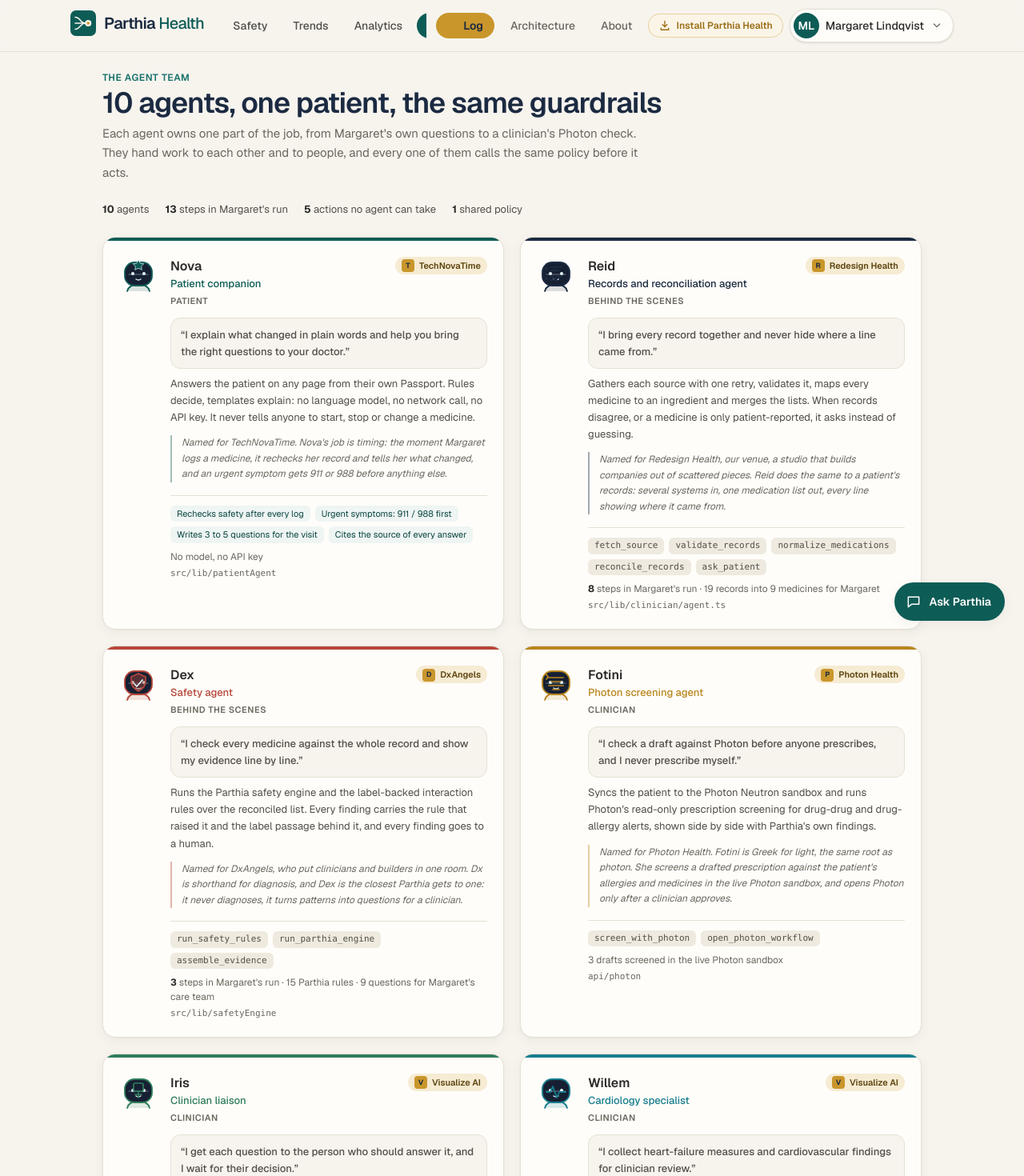
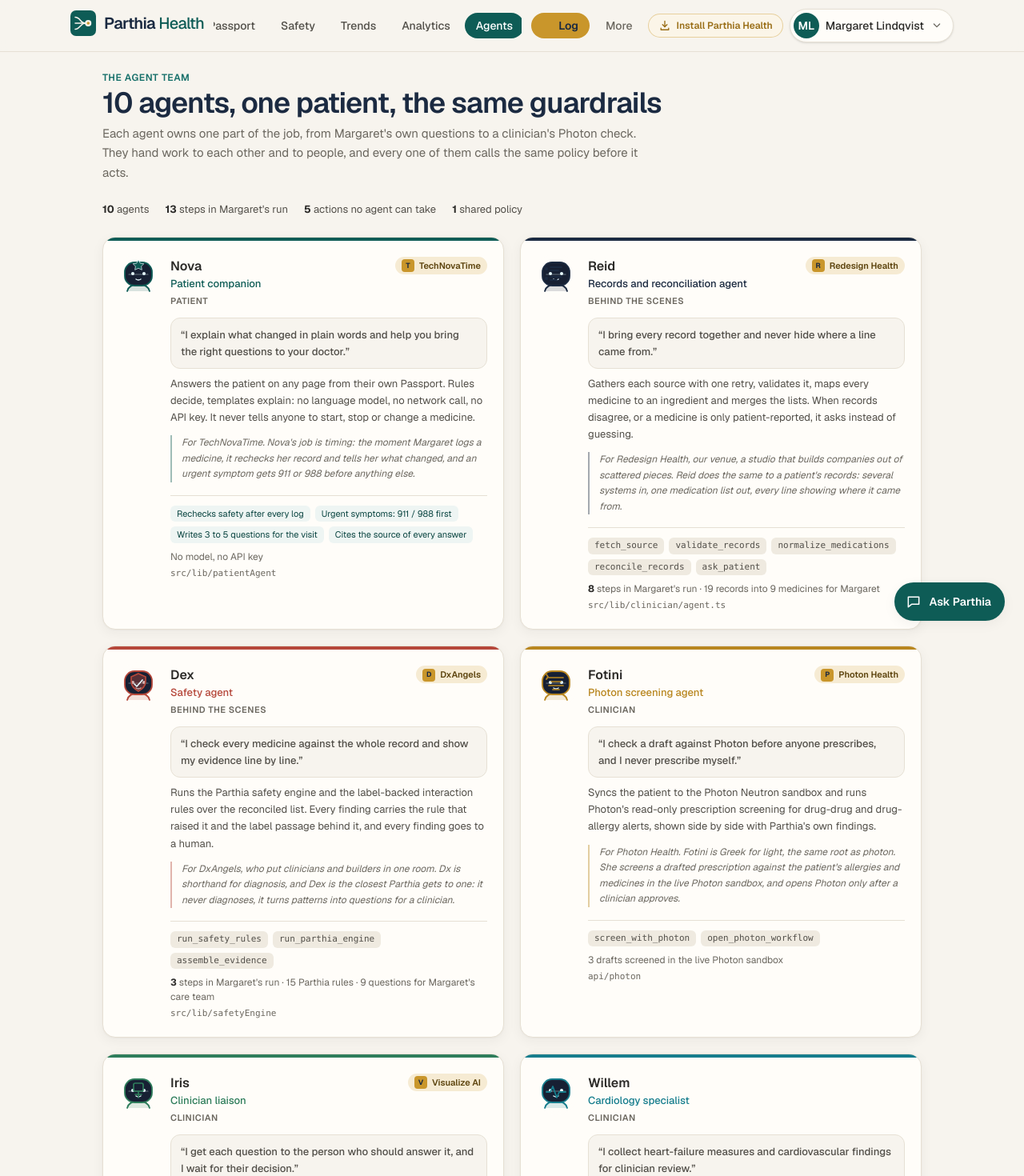
Before and after one commit to santiago9107/hackathon_parthia, a Next.js app: page /agents in a window 1280 px wide. Shown: the top 1470 px of the page at 80% size. Built offline with nearby package versions, Linux system fonts and the light colour scheme.

Commit message:
fix: polish release agent workflow

```diff
--- a/src/app/agents/page.tsx
+++ b/src/app/agents/page.tsx
@@ -44,7 +44,7 @@
               <p className="text-base font-semibold text-ink">{agent.name}</p>
               <p className="text-[13px] font-medium" style={{ color: agent.color }}>{agent.role}</p>
             </div>
-            <span className="rounded-full bg-gold-100 px-2 py-0.5 text-[11px] font-semibold text-[#5c430d]"><SponsorLogo name={agent.tribute} /></span>
+            {agent.tribute && <span className="rounded-full bg-gold-100 px-2 py-0.5 text-[11px] font-semibold text-[#5c430d]"><SponsorLogo name={agent.tribute} /></span>}
           </div>
           <p className="mt-1 text-[11px] font-semibold uppercase tracking-wider text-ink-muted">{agent.audience}</p>
 
@@ -54,7 +54,7 @@
           <p className="mt-2 text-[13px] leading-relaxed text-ink-soft">{agent.description}</p>
 
           <p className="mt-3 border-l-2 pl-3 text-[12px] italic leading-relaxed text-ink-muted" style={{ borderColor: `${agent.color}66` }}>
-            Named {agent.why.charAt(0).toLowerCase() + agent.why.slice(1)}
+            {agent.why}
           </p>
 
           <div className="mt-4 flex flex-wrap gap-1.5 border-t border-line pt-3">
@@ -111,7 +111,7 @@
 
       <p className="mt-6 text-sm text-ink-muted">
         See them work: <Link href="/" className="font-semibold text-brand-700 underline">Margaret&apos;s home</Link> for Nova, and the{" "}
-        <Link href="/clinician/" className="font-semibold text-brand-700 underline">clinician view</Link> for Reid, Dex, Fotini, Willem, Elsie, Aaron and Iris.
+        <Link href="/clinician/" className="font-semibold text-brand-700 underline">clinician view</Link> for Reid, Dex, Fotini, Willem, Elsie, Aaron and Iris. <Link href="/analytics/" className="font-semibold text-brand-700 underline">Open the live analytics view</Link>.
       </p>
       <Card className="mt-6 flex items-center gap-4 p-4"><Image src="/try-it-qr.png" alt="QR code for the Parthia Health demo" width={96} height={96} /><div><p className="text-sm font-semibold text-ink">Try it on your phone</p><p className="mt-1 text-xs text-ink-muted">Scan to open the live demonstration.</p></div></Card>
     </div>
--- a/src/app/architecture/page.tsx
+++ b/src/app/architecture/page.tsx
@@ -1,3 +1,4 @@
+import Link from "next/link";
 import { Card, PageHeader } from "@/components/PageHeader";
 import { SystemDiagram } from "@/components/architecture/SystemDiagram";
 import { RULES } from "@/lib/safetyEngine";
@@ -13,7 +14,7 @@
 export default function ArchitecturePage() {
   return <div><PageHeader eyebrow="Architecture" title="A patient-owned record, with bounded agents around it." subtitle="The demo runs the first five stages as transparent, replayable steps. Each stage says what is live today and what comes next." />
     <Card className="mb-6 p-4 sm:p-6"><SystemDiagram ruleCount={RULES.length} /></Card>
-    <div className="space-y-4">{stages.map(([name, running, next]) => <Card key={name} className="p-5 sm:p-6"><div className="grid gap-5 md:grid-cols-[180px_1fr_1fr]"><h2 className="font-serif text-xl font-semibold text-navy">{name}</h2><div><p className="text-xs font-semibold uppercase tracking-wider text-brand-700">Running in this demo</p><p className="mt-2 text-sm leading-6 text-ink-soft">{running}</p></div><div><p className="text-xs font-semibold uppercase tracking-wider text-ink-muted">Next</p><p className="mt-2 text-sm leading-6 text-ink-muted">{next}</p></div></div></Card>)}</div>
+    <div className="space-y-4">{stages.map(([name, running, next]) => <Card key={name} className="p-5 sm:p-6"><div className="grid gap-5 md:grid-cols-[180px_1fr_1fr]"><h2 className="font-serif text-xl font-semibold text-navy">{name}</h2><div><p className="text-xs font-semibold uppercase tracking-wider text-brand-700">Running in this demo</p><p className="mt-2 text-sm leading-6 text-ink-soft">{running}</p>{name.startsWith("3 ·") && <Link href="/analytics/" className="mt-3 inline-flex text-sm font-semibold text-brand-700 underline">Open live analytics →</Link>}</div><div><p className="text-xs font-semibold uppercase tracking-wider text-ink-muted">Next</p><p className="mt-2 text-sm leading-6 text-ink-muted">{next}</p></div></div></Card>)}</div>
     <p className="mt-4 text-center text-xs text-ink-muted">Based on the Parthia team&apos;s architecture. Prototype decision support, not clinical validation.</p>
   </div>;
 }
--- a/src/components/AppShell.tsx
+++ b/src/components/AppShell.tsx
@@ -81,22 +81,13 @@
             >
               <PlusIcon className="h-4 w-4" /> Log
             </Link>
-            <Link
-              href={ARCHITECTURE.href}
-              className={`hidden rounded-full px-3 py-1.5 text-sm font-medium transition lg:inline-block ${
-                isActive(ARCHITECTURE, current) ? "bg-brand-700 text-white" : "text-ink-muted hover:bg-brand-50 hover:text-brand-800"
-              }`}
-            >
-              Architecture
-            </Link>
-            <Link
-              href="/about/"
-              className={`hidden rounded-full px-3 py-1.5 text-sm font-medium transition lg:inline-block ${
-                current === "/about/" ? "bg-brand-700 text-white" : "text-ink-muted hover:bg-brand-50 hover:text-brand-800"
-              }`}
-            >
-              About
-            </Link>
+            <details className="relative hidden lg:block">
+              <summary className="cursor-pointer list-none rounded-full px-3 py-1.5 text-sm font-medium text-ink-muted hover:bg-brand-50 hover:text-brand-800">More</summary>
+              <div className="absolute right-0 top-full z-40 mt-2 w-40 rounded-xl border border-line bg-surface p-1 shadow-card">
+                <Link href={ARCHITECTURE.href} className={`block rounded-lg px-3 py-2 text-sm font-medium ${isActive(ARCHITECTURE, current) ? "bg-brand-50 text-brand-800" : "text-ink-soft hover:bg-brand-50 hover:text-brand-800"}`}>Architecture</Link>
+                <Link href="/about/" className={`block rounded-lg px-3 py-2 text-sm font-medium ${current === "/about/" ? "bg-brand-50 text-brand-800" : "text-ink-soft hover:bg-brand-50 hover:text-brand-800"}`}>About</Link>
+              </div>
+            </details>
             <span className="hidden sm:inline-flex"><InstallCTA /></span>
             <PatientSwitcher />
           </div>
--- a/src/lib/agents/roster.ts
+++ b/src/lib/agents/roster.ts
@@ -19,7 +19,7 @@
   role: string;
   /** Who this agent talks to. */
   audience: "Patient" | "Behind the scenes" | "Clinician";
-  tribute: Tribute;
+  tribute?: Tribute;
   why: string;
   color: string;
   /** The promise shown on the card, in the agent's own voice. */
@@ -101,19 +101,19 @@
     code: "src/components/clinician/ClinicianWorkspace.tsx",
   },
   {
-    id: "cardiology", name: "Willem", role: "Cardiology specialist", audience: "Clinician", tribute: "Visualize AI",
+    id: "cardiology", name: "Willem", role: "Cardiology specialist", audience: "Clinician",
     why: "Named for Willem Einthoven, who developed the ECG.", color: "#167d8d", assurance: "I collect heart-failure measures and cardiovascular findings for clinician review.",
     description: "Reads weight, blood-pressure and heart-rate measures plus cardiovascular rules. Rule-based, no language model.",
     tools: [], does: ["Heart-failure measures", "Blood pressure and heart rate", "Rule-based, no language model"], code: "src/lib/agents/specialists.ts",
   },
   {
-    id: "nutrition", name: "Elsie", role: "Nutrition specialist", audience: "Clinician", tribute: "Redesign Health",
+    id: "nutrition", name: "Elsie", role: "Nutrition specialist", audience: "Clinician",
     why: "Named for Elsie Widdowson, a pioneer in nutrition science.", color: "#8b6b27", assurance: "I surface food, nutrient and potassium evidence without turning it into a prescription.",
     description: "Reads drug-nutrient findings and potassium measures. Rule-based, no language model.",
     tools: [], does: ["Drug-nutrient findings", "Potassium trend", "Rule-based, no language model"], code: "src/lib/agents/specialists.ts",
   },
   {
-    id: "behavioral", name: "Aaron", role: "Behavioral health specialist", audience: "Clinician", tribute: "TechNovaTime",
+    id: "behavioral", name: "Aaron", role: "Behavioral health specialist", audience: "Clinician",
     why: "Named for Aaron Beck, who founded cognitive therapy.", color: "#7d5ab8", assurance: "I put mood scores and psychotropic changes in the same review, with the patient in control.",
     description: "Reads PHQ-9, GAD-7, mood and psychotropic-change findings. Rule-based, no language model.",
     tools: [], does: ["PHQ-9 and GAD-7", "Mood changes", "Rule-based, no language model"], code: "src/lib/agents/specialists.ts",
--- a/src/lib/agents/safetyReviewer.ts
+++ b/src/lib/agents/safetyReviewer.ts
@@ -4,7 +4,7 @@
 export interface ReviewBlock { itemId: string; reason: string; }
 export interface SafetyReview { passed: SpecialistItem[]; blocked: ReviewBlock[]; }
 
-const DIAGNOSIS = /\b(you have|diagnosed with|diagnosis)\b/i;
+const DIAGNOSIS = /\b(?:you have|diagnosed with|diagnosis:)\b/i;
 const INVENTED_NUMBER = /\b\d+(?:\.\d+)?\s*(?:mg|kg|mmhg|bpm|points|days|%)\b/i;
 
 export function reviewSpecialistItems(items: SpecialistItem[], facts: Fact[]): SafetyReview {
@@ -16,7 +16,9 @@
     const neutralPatient = validateNeutral(item.patientText);
     const neutralClinician = validateNeutral(item.clinicianText);
     const diagnosis = DIAGNOSIS.test(`${item.patientText} ${item.clinicianText}`);
-    const numbers = INVENTED_NUMBER.test(`${item.patientText} ${item.clinicianText}`) && !item.factIds.some((id) => facts.find((fact) => fact.id === id)?.value !== undefined);
+    const citedFacts = item.factIds.map((id) => facts.find((fact) => fact.id === id)).filter((fact): fact is Fact => !!fact);
+    const numbers = [...`${item.patientText} ${item.clinicianText}`.matchAll(new RegExp(INVENTED_NUMBER.source, "gi"))]
+      .some((match) => !citedFacts.some((fact) => fact.text.includes(match[0])));
     const reason = missing ? "unknown fact id" : neutralPatient || neutralClinician || (diagnosis ? "diagnosis wording" : numbers ? "number not present in cited facts" : null);
     if (reason) blocked.push({ itemId: item.id, reason }); else passed.push(item);
   }
--- a/src/lib/agents/specialists.ts
+++ b/src/lib/agents/specialists.ts
@@ -22,7 +22,7 @@
 
 export const ROUTING: Record<string, SpecialistId[]> = {
   "drug-drug": ["pharmacist"], "drug-allergy": ["pharmacist"], "drug-kidney": ["pharmacist"],
-  "anticholinergic-burden": ["pharmacist", "behavioral"], "drug-mood": ["pharmacist", "behavioral"],
+  "anticholinergic-burden": ["pharmacist"], "drug-mood": ["pharmacist", "behavioral"],
   "drug-vitals": ["cardiology"], "drug-nutrient": ["nutrition", "pharmacist"],
   "measure/weight-change-3d": ["cardiology"], "measure/bp-trend-14d": ["cardiology"],
   "measure/hr-trend-14d": ["cardiology"], "measure/potassium-trend": ["nutrition"],
--- a/src/lib/patientAgent/neutral.ts
+++ b/src/lib/patientAgent/neutral.ts
@@ -16,9 +16,9 @@
  */
 
 export const DIRECTIVE_WORDING =
-  /\b(stop|start|discontinue|resume|increase|decrease|reduce|switch|substitute|replace|hold|avoid|should|must|recommend|take|double|halve)\b/i;
+  /(?:^(?:stop|start|discontinue|resume|increase|decrease|reduce|switch|substitute|replace|hold|avoid|take|double|halve)\b|\b(?:you|patient|clinician|care team)\s+(?:should|must|need to|take|stop|start|change)\b|\b(?:should|must)\s+(?:take|stop|start|change|switch|increase|decrease|reduce)\b)/i;
 
-const MAX_LENGTH = 360;
+const MAX_LENGTH = 600;
 
 /** Returns null when the text is a short, neutral sentence, otherwise the reason. */
 export function validateNeutral(text: unknown): string | null {
--- a/src/lib/safetyEngine/rules/burden.ts
+++ b/src/lib/safetyEngine/rules/burden.ts
@@ -108,7 +108,7 @@
             `Several of your medicines have "anticholinergic" effects — they block a chemical messenger the body uses for memory, saliva, digestion and bladder control. Each one alone is mild, but the effects add up. A total score of ${total} is in the range linked with dry mouth, fogginess, constipation and a higher risk of falls in older adults.` +
             (strong.length > 0 ? ` ${strong.map((c) => c.med.name).join(" and ")} contribute the most.` : ""),
           suggestedNextStep:
-            "Ask your doctor or pharmacist whether any of the higher-scoring medicines have a gentler alternative — over-the-counter sleep aids like diphenhydramine are often the easiest to swap.",
+            "Ask your doctor or pharmacist whether any of the higher-scoring medicines have a gentler alternative, including over-the-counter sleep aids like diphenhydramine.",
           evidence: [
             ...contributors.map((c) => `${c.med.name}: score ${c.score}`),
             ...(matching.length > 0
```
Also changed, not shown: src/components/clinician/ClinicianWorkspace.tsx (+4 -4 lines), src/components/patient/AgentCard.tsx (+6 -1 lines), src/lib/agents/orchestrator.ts (+8 -8 lines), 1 other file (tests, documents, lock files or other folders).
